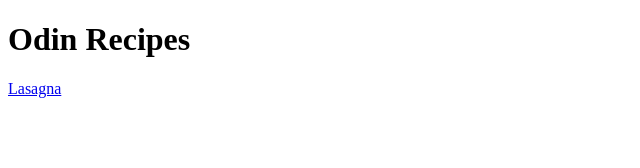
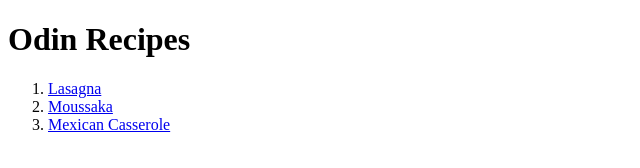
Before and after one commit to alaabn/odin-recipes, a plain HTML site: page index.html in a window 1280 px wide. Shown: the whole page, without its empty margins (0-640 px from the left). Drawn offline with Linux system fonts and the light colour scheme.

Commit message:
Change made to homepage file
Change recipes presentation to unordered list of anchor linking to each recipe page

```diff
--- a/index.html
+++ b/index.html
@@ -9,7 +9,11 @@
 
 <body>
     <h1>Odin Recipes</h1>
-    <a href="/recipes/lasagna.html">Lasagna</a>
+    <ol>
+        <li><a href="/recipes/lasagna.html">Lasagna</a></li>
+        <li><a href="recipes/moussaka.html">Moussaka</a></li>
+        <li><a href="recipes/mexican_casserole.html">Mexican Casserole</a></li>
+    </ol>
 </body>
 
 </html>
```
